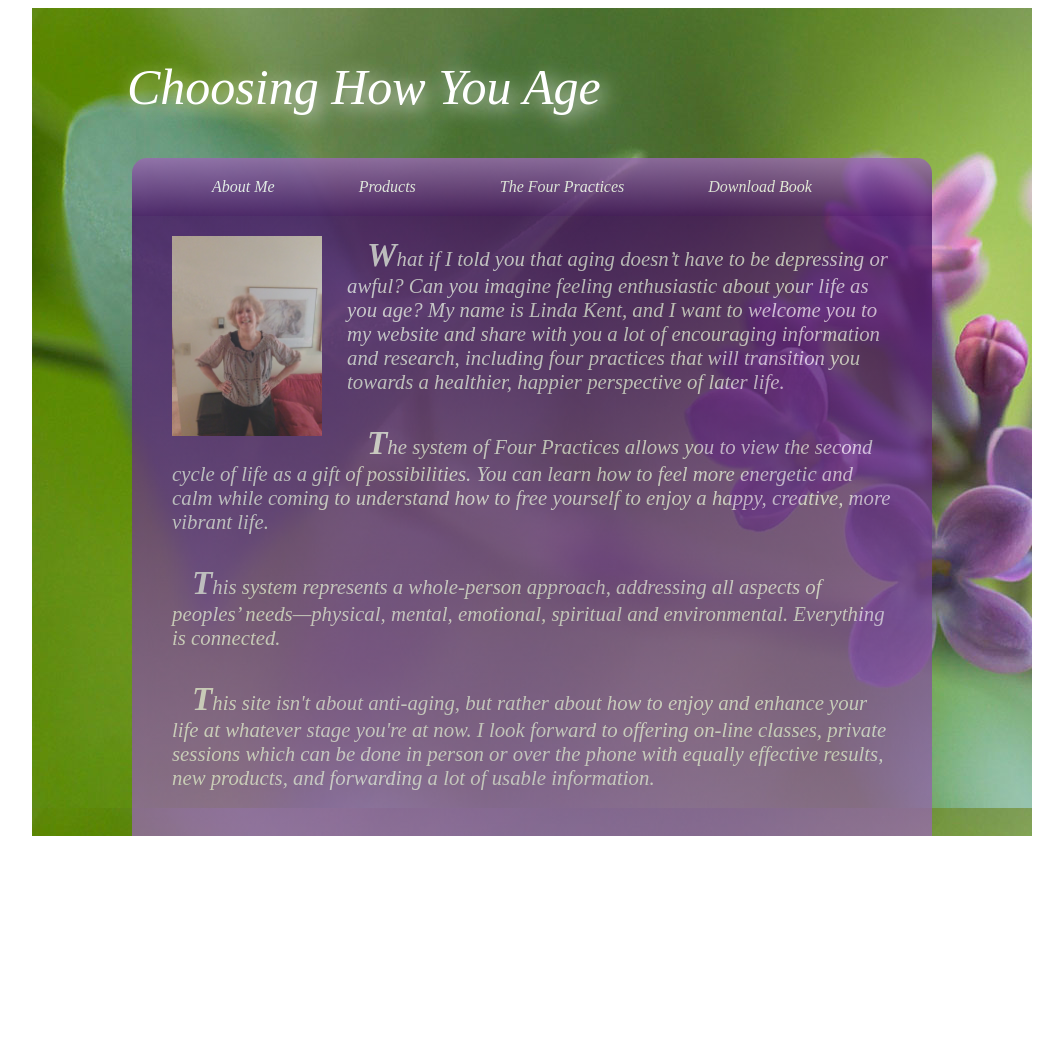
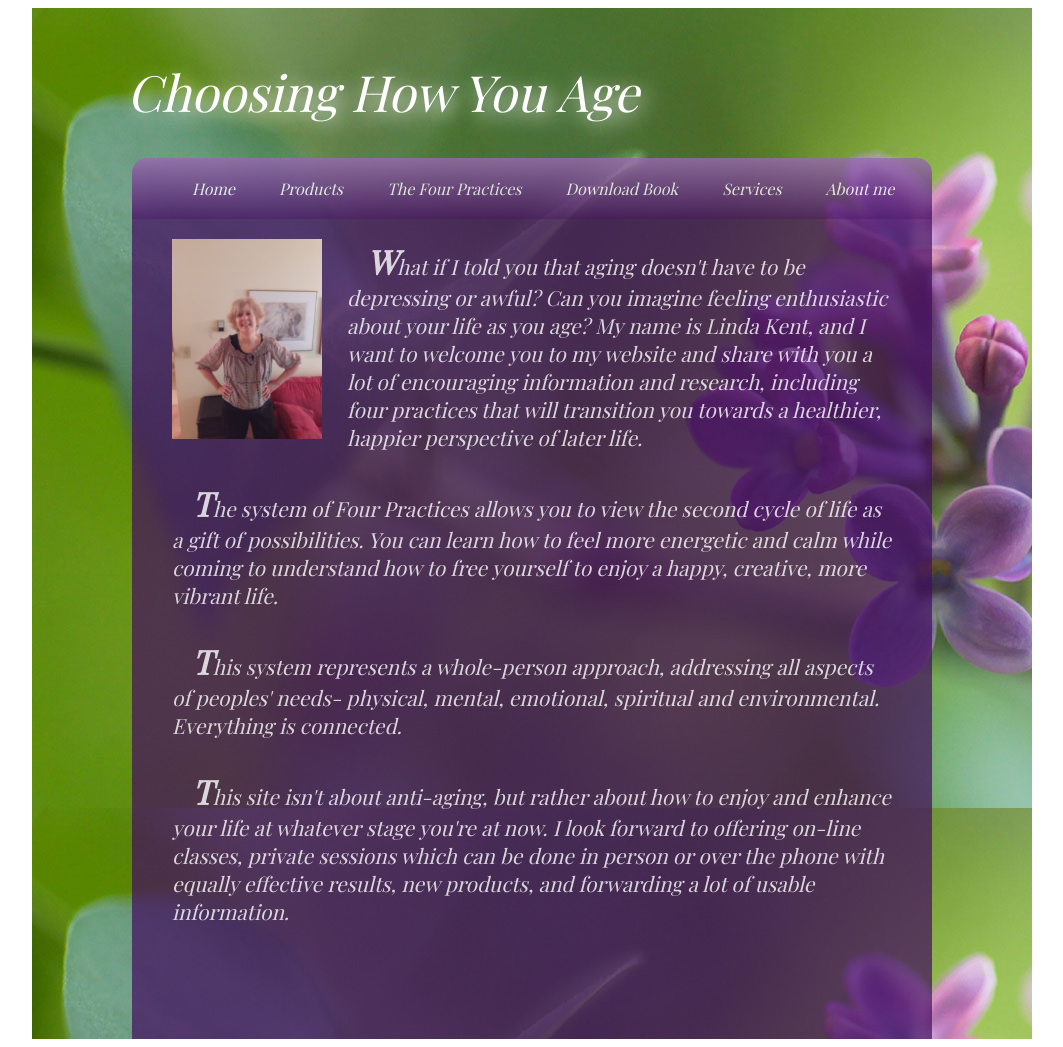
Before and after one commit to JCMMelton/health_site2013, a PHP site: page /splash.html in a window 1280 px wide. Shown: the whole page, without its empty margins (108-1171 px from the left). Before the commit the page ends 836 px from the top, so only its background shows below. Run offline with PHP 8.4, Linux system fonts and the light colour scheme; some libraries are stand-ins or nearby versions.

Commit message:
cleaned up code, fixed opacity issue

```diff
--- a/green_purple.css
+++ b/green_purple.css
@@ -2,11 +2,22 @@
 	font-family: 'Playfair Display', serif;
 	font-style: italic;
 }
+
 h1{
 	font-size: 3em;
 	font-weight: 900;
 
 }
+.tab{
+	/*background: -webkit-linear-gradient(top, #440e62, #996AB2);
+	background: -moz-linear-gradient(top, #440e62, #996AB2);
+	background: -ms-linear-gradient(top, #440e62, #996AB2);*/
+	background-color: rgba(68, 14, 98, 0.7);
+	min-height: 800px;
+	padding: 10px 40px;
+	max-width: 800px;
+}
+
 #wrapper{
 	min-height: 800px;
 	width: 1000px;
@@ -26,58 +37,46 @@ h1{
 	min-height: 600px;
 	width: 800px;
 	margin: 0px auto;
-	/*background-color: #669801;*/
 	/*padding: 50px;*/
 	color: white;
 }
-#about_page{
-	/*background-color: #440e62;*/
-	/*background-color: #996AB2;*/
-	background: -webkit-linear-gradient(top, #440e62, #996AB2);
-	background: -moz-linear-gradient(top, #440e62, #996AB2);
-	background: -ms-linear-gradient(top, #440e62, #996AB2);
-	opacity: .75;
-	height: 600px;
-	padding: 10px 40px;
-}
-#about_page p{
+
+.tab p{
 	padding-top: 10px;
-	max-width: 800px;
+	max-width: 720px;
 	text-indent: 20px;
 	font-size: 1.3em;
 	margin: 0px 0px 20px 0px;
 	opacity: .8;
 
 }
-#about_page img{
+#home_page img{
 	width: 150px;
 	height: 200px;
 	opacity: 1.0;
 	float:left;
 	margin-right: 25px;
 }
-ul{
+#nav-list {
 	background: -webkit-linear-gradient(bottom, #440e62, #996AB2);
 	background: -moz-linear-gradient(bottom, #440e62, #996AB2);
 	background: -ms-linear-gradient(bottom, #440e62, #996AB2);
 	opacity: .8;
-	/*background-color: #440e62;*/
 	list-style-type: none;
 	margin: 0px;
-	/*opacity: 1.0;*/
 	border-radius: 15px 15px 0px 0px;
 
 }
-ul li{
+#nav-list li{
 	opacity: 1.0;
 	color: white;
 	display: inline-block;
-	margin: 10px 30px;
+	margin: 10px 10px;
 	padding: 10px 10px;
 
 }
 
-ul a{
+ #nav-list  a{
 	border-radius: 10px;
 	text-decoration: none;
 	color: white;
@@ -99,9 +98,6 @@ ul a{
 	background: -webkit-linear-gradient(bottom, #440e62, #C495DC);
 	background: -moz-linear-gradient(bottom, #440e62, #C495DC);
 	background: -ms-linear-gradient(bottom, #440e62, #C495DC);
-	/*background: -webkit-gradient(radial, center center, 0, center center, 100, from(#440e62), to(#C495DC));*/
-	/*background: -webkit-gradient(radial, 50% 50%, 0, 50% 80%, 150, from(#440e62), to(#C495DC));*/
-	/*background-color: purple;*/
 }
 
 .btn-off
@@ -115,52 +111,16 @@ ul a{
 	background: -ms-linear-gradient(bottom, #440e62, #9357B2);
 }
 
-.big-letter{
+ #home_page p:first-letter{
 	font-size: 1.6em;
 	font-weight: 900;
 }
-#products_page{
-	background: -webkit-linear-gradient(top, #440e62, #996AB2);
-	background: -moz-linear-gradient(top, #440e62, #996AB2);
-	background: -ms-linear-gradient(top, #440e62, #996AB2);
-	opacity: .75;
-	height: 500px;
-	padding: 10px 40px;
+
+.tab #practice_page p{
+	text-align: left;
+	text-indent: 0px;
 }
-#practices_page{
-	background: -webkit-linear-gradient(top, #440e62, #996AB2);
-	background: -moz-linear-gradient(top, #440e62, #996AB2);
-	background: -ms-linear-gradient(top, #440e62, #996AB2);
-	opacity: .75;
-	height: 1400px;
-	padding: 10px 40px;
+
+img{
+	display: inline-block;
 }
-#download_page{
-	background: -webkit-linear-gradient(top, #440e62, #996AB2);
-	background: -moz-linear-gradient(top, #440e62, #996AB2);
-	background: -ms-linear-gradient(top, #440e62, #996AB2);
-	opacity: .75;
-	height: 600px;
-	padding: 10px 40px;
-}
-.hidden{
-	display: hidden;
-}
-.unhidden{
-
-}
-#practices_page p img{
-	opacity: 1.0;
-}
-#veg{
-	display: inline-block;
-	opacity: 1.0;
-}
-#dum{
-	display: inline-block;
-
-}
-#sky{
-	display: inline-block;
-
-}
--- a/splash.html
+++ b/splash.html
@@ -1,17 +1,16 @@
 <!DOCTYPE html>
 <html>
 <head>
-	<!-- <link href='http://fonts.googleapis.com/css?family=Playfair+Display' rel='stylesheet' type='text/css'> -->
+	<link href='http://fonts.googleapis.com/css?family=Playfair+Display' rel='stylesheet' type='text/css'>
 	<meta charset='utf8'>
 	<title> Choosing how you age </title>
 	<link rel='stylesheet' type='text/css' href='green_purple.css'>
-	<!--<script src="http://ajax.googleapis.com/ajax/libs/jquery/1.10.2/jquery.min.js"></script>-->
-	<script src="jquery.min.js"></script>
+	<script src="http://ajax.googleapis.com/ajax/libs/jquery/1.10.2/jquery.min.js"></script>
 	<script>
 		$(document).ready(function(){
-			// $('#content2').hide();
-			$("#products_page, #practices_page, #download_page").hide();
-			$('ul li').hover(function(){
+			$(".tab").hide();
+			$('#home_page').show();
+			$(' #home_page ul li').hover(function(){
 				$(this).toggleClass('btn-off btn-hvr');
 				$(this).mousedown(function(){
 					$(this).toggleClass('btn-hvr btn-clk');
@@ -20,25 +19,11 @@
 					$(this).toggleClass('btn-clk btn-hvr');
 				});
 			});
-			// $("#about_page, #products_page, #practices_page, #download_page").click(function(){
-			// 	$(".hidden").slideToggle();
-			// 	$(".unhidden").slideToggle();
-			// });
-			$("#about").click(function(){
-				$("#about_page").show();
-				$("#products_page, #practices_page, #download_page").hide();
-			});
-			$("#products").click(function(){
-				$("#products_page").show();
-				$("#about_page, #practices_page, #download_page").hide();
-			});
-			$("#practices").click(function(){
-				$("#practices_page").show();
-				$("#products_page, #about_page, #download_page").hide();
-			});
-			$("#download").click(function(){
-				$("#download_page").show();
-				$("#products_page, #practices_page, #about_page").hide();
+
+			$("li").click(function(){
+				var tab = "#"+$(this).attr('id')+"_page";
+				$('.tab').hide();
+				$(tab).show();
 			});
 		});
 	</script>
@@ -47,58 +32,118 @@
 	<div id='wrapper'>
 		<div id='header'>
 			<p class='big'>Choosing How You Age</p>
-
-
 		</div>
 
 
 
 		<div id='content'>
-			<ul>
-				<li id='about'><!-- <a href='#' id='about'> -->About Me<!-- </a> --></li>
-				<li id='products'><!-- <a href='#' id='products'> -->Products<!-- </a> --></li>
-				<li id='practices'><!-- <a href='#' id='practices'> -->The Four Practices<!-- </a> --></li>
-				<li id='download'><!-- <a href='#' id='download'> -->Download Book<!-- </a> --></li>
+			<ul id='nav-list'>
+				<li id='home'><a href='#'>Home</a></li>
+				<li id='products'><a href='#'>Products</a></li>
+				<li id='practices'><a href='#'>The Four Practices</a></li>
+				<li id='download'><a href='#'>Download Book</a></li>
+				<li id='services'><a href='#'>Services</a></li>
+				<li id='about_me'><a href='#'>About me</a></li>
 			</ul>
 
 
-			<div id="about_page">
+			<div id="home_page" class='tab'>
 
-				<p><img src='photo.jpg' alt='photo'/><span class="big-letter">W</span>hat if I told you that aging doesn’t have to be depressing or awful?
+				<p><img src='photo.jpg' alt='photo'/>
+				What if I told you that aging doesn&#39t have to be depressing or awful?
 				Can you imagine feeling enthusiastic about your life as you age?
 				My name is Linda Kent, and I want to welcome you to my website and
 				share with you a lot of encouraging information and research, including
 				four practices that will transition you towards a healthier, happier
 				perspective of later life.</p>
 
-				<p><span class="big-letter">T</span>he system of Four Practices allows you to view the second cycle of life
+				<p>The system of Four Practices allows you to view the second cycle of life
 				as a gift of possibilities. You can learn how to feel more energetic and
 				calm while coming to understand how to free yourself to enjoy a happy,
 				creative, more vibrant life.</p>
 
-				<p><span class="big-letter">T</span>his system represents a whole-person approach, addressing all
-				aspects of peoples’ needs—physical, mental, emotional, spiritual and
+				<p>This system represents a whole-person approach, addressing all
+				aspects of peoples&#39 needs- physical, mental, emotional, spiritual and
 				environmental. Everything is connected.</p>
 
-				<p><span class="big-letter">T</span>his site isn't about anti-aging, but rather about how to enjoy and enhance your life at whatever stage you're at now. I look forward to offering on-line classes, private sessions which can be done in person or over the phone with equally effective results, new products, and forwarding a lot of usable information.</p>
+				<p>This site isn&#39t about anti-aging, but rather about how to enjoy and enhance your life at whatever stage you&#39re at now. I look forward to offering on-line classes, private sessions which can be done in person or over the phone with equally effective results, new products, and forwarding a lot of usable information.</p>
 
 			</div>
-			<div id='products_page'>
+			<div id='products_page' class='tab'>
 				products
 			</div>
-			<div id='practices_page'>
-				<p>practices</p>
-				<p>nutrition</p><p><img src='veggies.jpg' alt='veg' id='veg' /></p>
-				<p>tong ren</p><p><img src='dummy.png' alt='dum' id='dum'/></p>
-				<p>the law of attraction</p><p><img src='sky_water.png' alt='sky' id='sky'/></p>
-				<p>tapping</p><p><img src='tapping.png' alt='tap' id='tap'/></p>
+			<div id='practices_page' class='tab'>
+
+				<p>
+					The Four Practices consist of Tong Ren, healthy nutrition, tapping, and the Law of Attraction Principles. These practices will allow you to view this time in your life as one of renewal.
+					The first two practices are forms of Energy Therapy that address the energetic systems of the body.As long as the flow of energy within us continues to circulate without resistance or becoming blocked, the body remains in a balanced state.
+
+				</p>
+				<h3>Nutrition</h3>
+				<p>
+					<img src='veggies.png' alt='sky' id='sky' style='float: left'/>
+					Tapping is a form of Energy Psychology often called “acupuncture without needles.”  This self-help technique involves tapping on specific points of the body with the fingers to release negative feelings and emotions such as guilt, depression, fear, a sense of being overwhelmed, and grief, all of which can be stored inside the body.
+
+				</p>
+				<h3>Tong Ren</h3>
+				<p>
+					<img src='dummy.png' alt='sky' id='sky' style='float: left'/>
+					Tapping is a form of Energy Psychology often called  &#34acupuncture without needles. &#34  This self-help technique involves tapping on specific points of the body with the fingers to release negative feelings and emotions such as guilt, depression, fear, a sense of being overwhelmed, and grief, all of which can be stored inside the body.
+
+				</p>
+				<h3>the law of attraction</h3>
+				<p>
+					<img src='sky_water.png' alt='sky' id='sky' style='float: right'/>
+					Understanding and applying Law of Attraction processes and principles allows you to purposefully make desired changes in your life that can contribute to improved health, enriched relationships, a more satisfying career and more. I view the Law of Attraction as a map to the spiritual life that teaches us new ways to deal with adversity, understand the power of gratitude and release negative feelings and patterns. One of the most exciting things about working with the Law of Attraction is learning how to stay in a high vibration state, thus ensuring a life filled with peace and enthusiasm.
+				</p>
+				<h3>Tapping</h3>
+				<p>
+					<img src='tapping.png' alt='sky' id='sky' style='float: right'/>
+					Tapping is a form of Energy Psychology often called  &#34acupuncture without needles.&#34  This self-help technique involves tapping on specific points of the body with the fingers to release negative feelings and emotions such as guilt, depression, fear, a sense of being overwhelmed, and grief, all of which can be stored inside the body.
+
+				</p>
 			</div>
-			<div id='download_page'>
-				download
+			<div id='download_page' class='tab'>
+				<a href='My Favorite Products.doc' download='My_favorite_products.doc'>Download</a>	</div>
+			<div id='services_page' class='tab'>
+				<p>Tong-Ren -- $50 per half-hour (most people only need a half-hour session).</p>
+				<p>Tapping -- $90 per session.  Special reduced pricing is available for a 6 session package </p>
+				<p>Law of Attraction -- $90 per session.</p>
+				<p>Nutrition -- $90 per session.</p>
+				<h2>Foundational Whole Health Coaching</h2>
+				<p> The philosophy of Foundational Whole Health Coaching maintains that the whole person must be addressed in order to experience sustained energy flow, sustained good health, sustained happiness and sustained peace.</p>
+
+				<p>During a session, I follow a specific model that includes asking powerful questions about the emotional, mental, physical, spiritual and environmental aspects of your life. I listen as you tell me your story. Then, almost miraculously, YOU are able to discover the root cause of your issues. As partners in this process, I am thrilled to share the heartfelt energy of joy, gratitude and grace that encompasses us as you gain clarity about who you really are.</p>
+
+				<h3>Finally, I give you effective tools to use and learn that will allow you to:</h3>
+				<ol>
+					<li>release repetitive, negative thoughts you can&#39t seem to let go of so you can:
+						<ul>
+							<li>build up inner resilience and move ahead with self-confidence</li>
+							<li>balance your parasympathetic nervous system so all systems in your body are calm</li>
+							<li>bring more oxygen to your cells and organs through spinal alignment</li>
+							<li>reduce inflammation</li>
+							<li>strengthen your immune system</li>
+							<li>release fear so you can reconnect with the spiritual aspect of yourself</li>
+							<li>dissolve cortisol, a stress hormone</li>
+							<li>retrain your brain to react differently</li>
+							<li>bring a deeper level of consciousness to the surface so joy, peace and
+								appreciation become your automatic states of being
+							</li>
+						</ul>
+					</li>
+					<li>Be aware of when you&#39re not in alignment and be able to quickly shift into
+					that desired state.</li>
+				</ol>
+			</div>
+			<div id='about_me_page' class='tab'>
+				<p>Linda Kent, M.Ed., Nutritional Consultant, Tong Ren Therapist, Meridian Therapy Practitioner and Certified Law of Attraction Coach, is an educator providing you with up-to-date information, research and powerful practices that can change your life.</p>
+				<p>Linda has studied many healing methods because she believes in addressing the whole person when working with clients. Her non-invasive, gentle yet powerful practices stimulate the body&#39s natural impulses to heal on all levels. She teaches others to sustain this state of mind/body balance, when the body is aligned to recalibrate towards wellness and peace.</p>
+
+				<p>Linda facilitates workshops throughout Michigan and is available to teach a variety of wellness topics. She leads weekly Tong Ren healing classes that are open to everyone. </p>
 			</div>
 		</div>
-
-	</div>
+	</div> <!--end of wrapper-->
 </body>
 </html>
 
```
Also changed, not shown: tapping.PNG, 1 other file.
